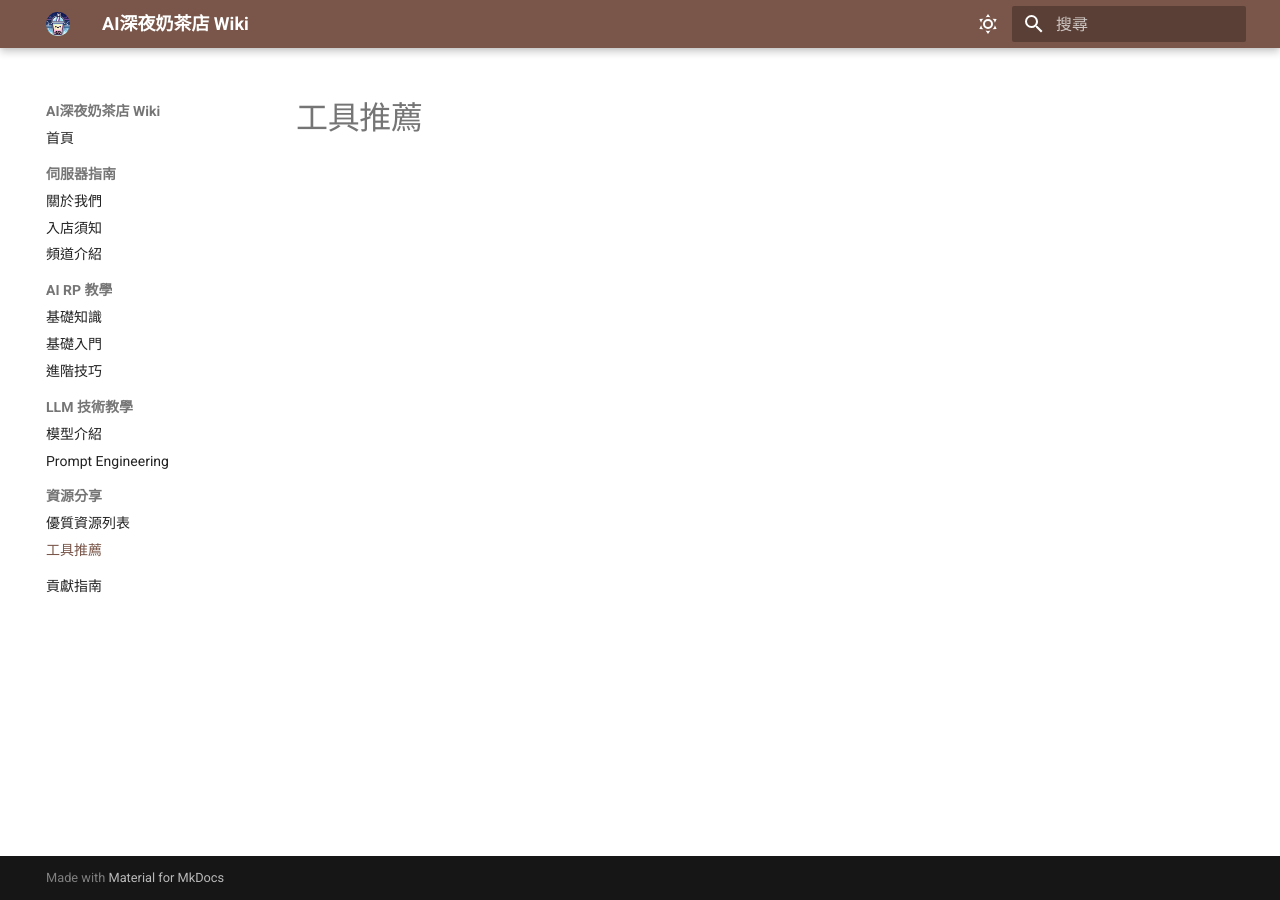
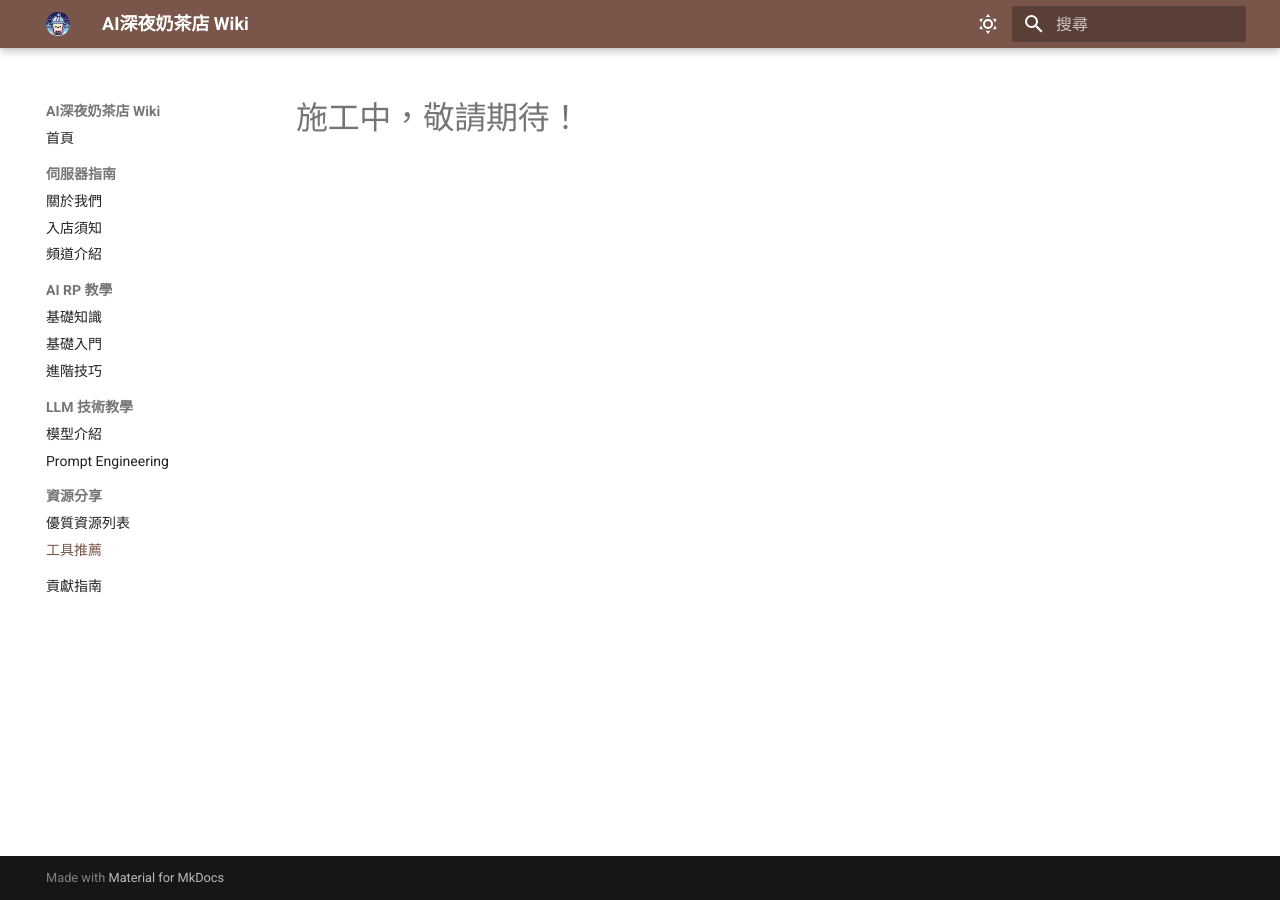
Before and after one commit to Chocochocococo/ai-milktea-wiki, an MkDocs documentation site: the page built from docs/resources/tools.md, in a window 1280 px wide. Built offline with MkDocs 1.6.1 and Material for MkDocs 9.7.7, drawn with Linux system fonts in a browser that asks for light colours.

Commit message:
Update tools.md

```diff
--- a/docs/resources/tools.md
+++ b/docs/resources/tools.md
@@ -4,3 +4,5 @@ date: "2025-09-27"
 author: ""
 tags:
 ---
+
+# 施工中，敬請期待！
```
